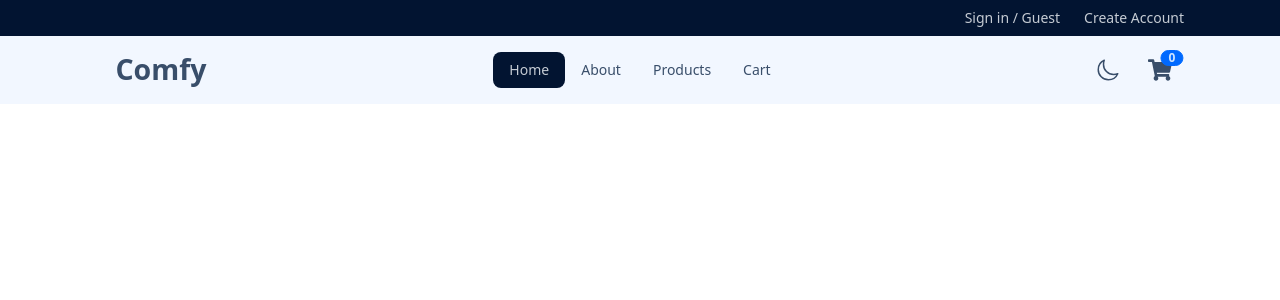
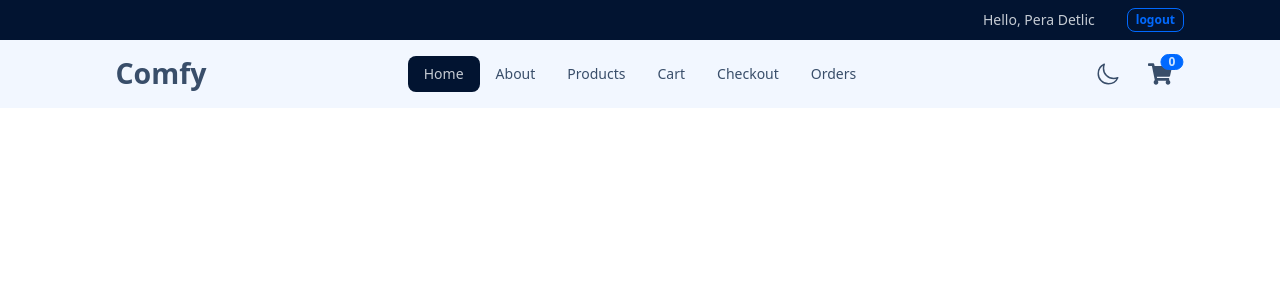
Before and after one commit to Jackster042/ComfyStore, a React (Vite) app: page / in a window 1280 px wide. Shown: the top 300 px of the page. Built offline with nearby package versions, Linux system fonts and the light colour scheme; no server answers.

Commit message:
access user in Header, NavLinks and Cart Page

```diff
--- a/src/components/Header.jsx
+++ b/src/components/Header.jsx
@@ -1,10 +1,35 @@
 import React from "react";
-import { Link } from "react-router-dom";
+import { Link, useNavigate } from "react-router-dom";
+import { logoutUser } from "../features/user/userSlice";
+import { clearCart } from "../features/cart/cartSlice";
+import { useSelector, useDispatch } from "react-redux";
 
 const Header = () => {
+  const navigate = useNavigate();
+  const dispatch = useDispatch();
+  const user = useSelector((state) => state.userState.user);
+  const handleLogout = () => {
+    navigate("/");
+    dispatch(clearCart());
+    dispatch(logoutUser());
+  };
   return (
     <header className="bg-neutral py-2 text-neutral-content">
       <div className="align-element flex justify-center gap-x-6 sm:justify-end">
+        {/* RENDER DIFFERENT LINKS DEPENDING ON LOGGED IN OR NOT */}
+        {user ? (
+          <div className="flex gap-x-2 sm:gap-x-8 items-center">
+            <p className="text-xs sm:text-sm">Hello, {user.username}</p>
+            <button
+              className="btn btn-xs btn-outline btn-primary"
+              onClick={handleLogout}
+              type="button"
+            >
+              logout
+            </button>
+          </div>
+        ) : (
+          <div className="flex gap-x-6 justify-center items-center">
             <Link to="/login" className="link link-hover text-xs sm:text-sm">
               Sign in / Guest
             </Link>
@@ -12,6 +37,8 @@
               Create Account
             </Link>
           </div>
+        )}
+      </div>
     </header>
   );
 };
--- a/src/components/NavLinks.jsx
+++ b/src/components/NavLinks.jsx
@@ -1,20 +1,24 @@
 import React from "react";
 import { NavLink } from "react-router-dom";
+import { useSelector } from "react-redux";
 
 const links = [
   { id: 1, url: "/", text: "home" },
   { id: 2, url: "about", text: "about" },
   { id: 3, url: "products", text: "products" },
   { id: 4, url: "cart", text: "cart" },
-  // { id: 5, url: "checkout", text: "checkout" },
-  // { id: 6, url: "orders", text: "orders" },
+  { id: 5, url: "checkout", text: "checkout" },
+  { id: 6, url: "orders", text: "orders" },
 ];
 
 const NavLinks = () => {
+  const user = useSelector((state) => state.userState.user);
   return (
     <>
       {links.map((link) => {
         const { id, url, text } = link;
+        // IF THE CURRENT URL IS EITHER CHECKOUT OR ORDERS, AND THE USER IS NOT LOGGED IN, DO NOT RENDER THIS LINK
+        if ((url === "checkout" || url === "orders") && !user) return null;
         return (
           <li key={id}>
             <NavLink to={url} className="capitalize">
--- a/src/features/cart/cartSlice.js
+++ b/src/features/cart/cartSlice.js
@@ -45,6 +45,8 @@
       const product = state.cartItems.find((i) => i.cartID === cartID);
       state.cartItems = state.cartItems.filter((i) => i.cartID !== cartID);
 
+      // 1st way of handling state items cart wont work if we use shorthand syntax
+      //  state.numItemsInCart -= product.amount;
       state.numItemsInCart = state.numItemsInCart - product.amount;
       state.cartTotal -= product.price * product.amount;
       cartSlice.caseReducers.calculateTotals(state);
--- a/src/features/user/userSlice.js
+++ b/src/features/user/userSlice.js
@@ -12,7 +12,7 @@
 };
 
 const initialState = {
-  user: { username: "coding addict" },
+  user: { username: "Pera Detlic" },
   theme: getThemeFromLocalStorage(),
 };
 
@@ -24,7 +24,9 @@
       console.log("login");
     },
     logoutUser: (state) => {
-      console.log("logout");
+      state.user = null;
+      localStorage.removeItem("user");
+      toast.success("Logged out successfully");
     },
     toggleTheme: (state) => {
       const { dracula, winter } = themes;
--- a/src/pages/Cart.jsx
+++ b/src/pages/Cart.jsx
@@ -7,7 +7,8 @@
 
 const Cart = () => {
   // const [user, setUser] = useState(null);
-  const user = null;
+  // const user = null;
+  const user = useSelector((state) => state.userState.user);
   const numItemsInCart = useSelector((state) => state.cartState.numItemsInCart);
   // console.log(numItemsInCart);
 
```
Lines whose indentation alone changed are shown as unchanged.
